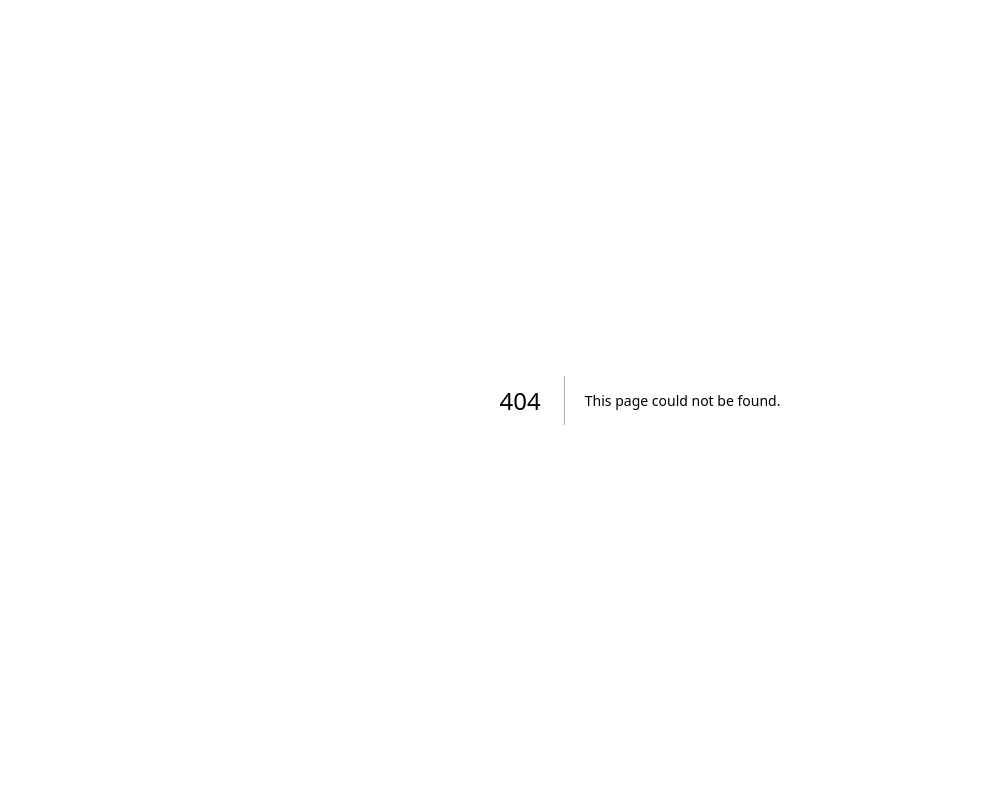
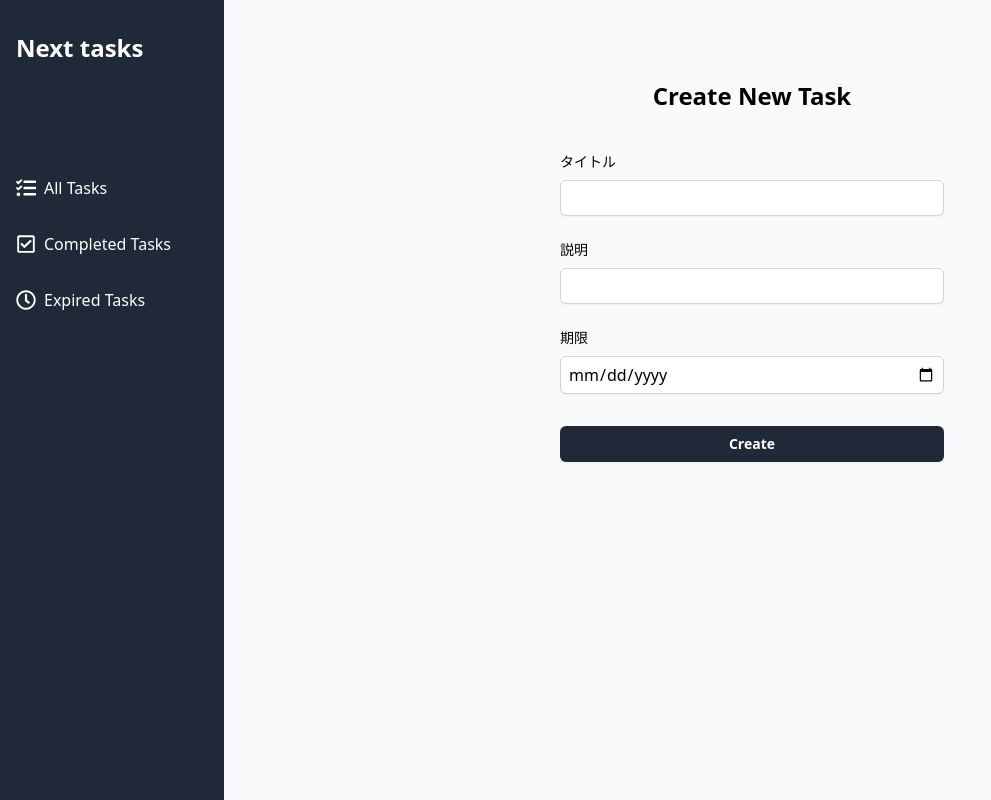
Before and after one commit to suginogaku/next_tasks, a Next.js app: page /new in a window 1280 px wide. Before the commit this address had no page. Shown: the whole page, without its empty margins (0-991 px from the left). Built offline with nearby package versions, Linux system fonts and the light colour scheme.

Commit message:
タスク作成ページの実装

```diff
--- /dev/null
+++ b/src/app/(main)/new/page.tsx
@@ -0,0 +1,12 @@
+import NewTaskForm from "@/components/NewTaskForm/NewTaskForm"
+
+const NewTaskPage = () => {
+  return (
+    <div className="flex flex-col justify-center py-20">
+      <h2 className="text-center text-2xl font-bold">Create New Task</h2>
+      <NewTaskForm />
+    </div>
+  )
+}
+
+export default NewTaskPage
--- /dev/null
+++ b/src/components/NewTaskForm/NewTaskForm.tsx
@@ -0,0 +1,27 @@
+import React from 'react'
+
+const NewTaskForm = () => {
+  return (
+    <div className='mt-10 mx-auto w-full max-w-sm'>
+      <form action="">
+        <div>
+          <label htmlFor="title" className='block text-sm font-medium'>タイトル</label>
+          <input type="text" id="title" name="title" required className='block mt-2 py-1.5 px-2 w-full rounded-md border-0 shadow-sm ring-1 ring-inset ring-gray-300' />
+        </div>
+        <div className='mt-6'>
+          <label htmlFor="description" className='block text-sm font-medium'>説明</label>
+          <input type="text" id="description" name="description" required className='block mt-2 py-1.5 px-2 w-full rounded-md border-0 shadow-sm ring-1 ring-inset ring-gray-300' />
+        </div>
+        <div className='mt-6'>
+          <label htmlFor="dueDate" className='block text-sm font-medium'>期限</label>
+          <input type="date" id="dueDate" name="dueDate" min="2020/1/1" max="2999-12-31" required className='block mt-2 py-1.5 px-2 w-full rounded-md border-0 shadow-sm ring-1 ring-inset ring-gray-300' />
+        </div>
+        <button type="submit" className='mt-8 py-2 w-full rounded-md text-white bg-gray-800 hover:bg-gray-700 text-sm font-semibold shadow-sm'>
+          Create
+        </button>
+      </form>
+    </div>
+  )
+}
+
+export default NewTaskForm
```
